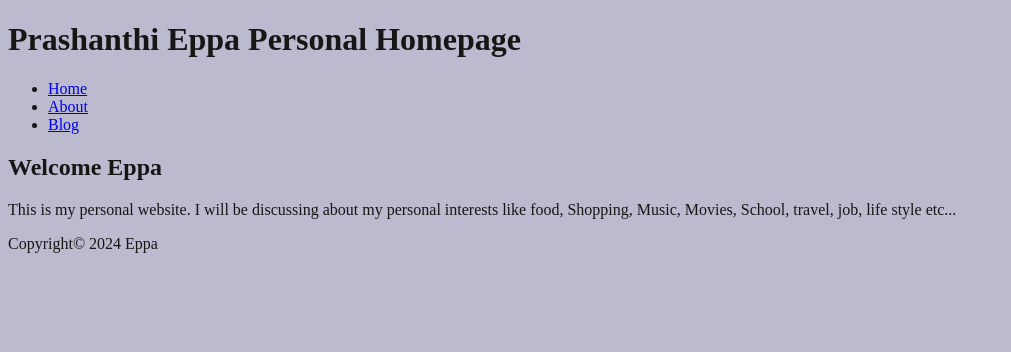
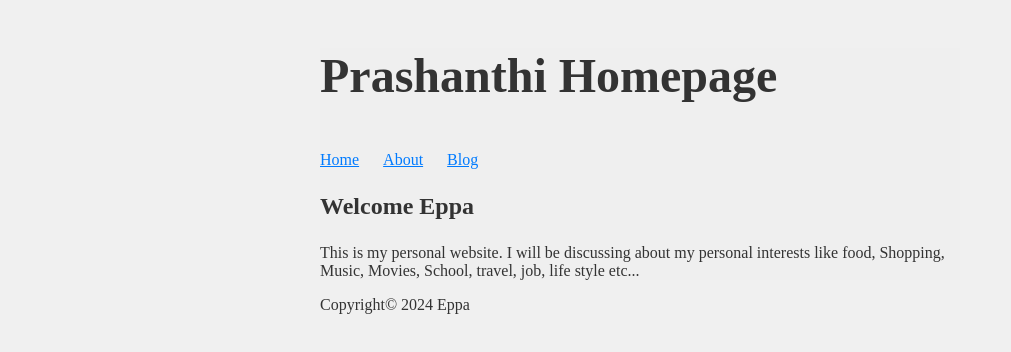
Before and after one commit to PrashanthiEppa/peppa-hw2-cdcourse, a plain HTML site: page index.html in a window 1280 px wide. Shown: the whole page, without its empty margins (0-1011 px from the left). Drawn offline with Linux system fonts and the light colour scheme.

Commit message:
Eppacommit

```diff
--- a/css/style.css
+++ b/css/style.css
@@ -0,0 +1,49 @@
+/* 2. Body width */
+body {
+    max-width: 80ch;
+    margin: 0 auto; /* Centers the body horizontally */
+}
+
+/* 3. Colors */
+body {
+    background-color: #f0f0f0; /* Background color */
+    color: #333; /* Foreground color */
+}
+
+a {
+    color: #007bff; /* Link color */
+}
+
+/* 4. Header text size */
+h1, h2, h3 {
+    margin-top: 1em;
+    margin-bottom: 1em;
+}
+
+h1 {
+    font-size: 3em; /* Three times larger */
+}
+
+/* 5. Header background */
+header {
+    background-color: rgba(240, 240, 240, 0.5); /* Faded foreground color */
+}
+
+/* 6. Navigation menu */
+nav ul {
+    list-style-type: none;
+    padding: 0;
+}
+
+nav ul li {
+    display: inline-block;
+    margin-right: 20px; /* Equal space between menu options */
+}
+
+nav ul li:hover {
+    background-color: #d9d9d9; /* Highlighted state */
+}
+
+nav ul + p {
+    margin-bottom: 10px; /* Extra space after the unordered list */
+}
--- a/index.html
+++ b/index.html
@@ -1,34 +1,32 @@
 <!DOCTYPE html>
 <html lang="en">
 <head>
-    <meta charset="UTF-8" />
+    <meta charset="UTF-8">
     <meta name="viewport" content="width=device-width, initial-scale=1.0">
     <title>Prashanthi - Homepage</title>
-    <style>
-        body {
-            background-color: #bbbacf;
-            color: #161715;
-        }
-    </style>
+    <link rel="stylesheet" href="css/style.css">
 </head>
 <body>
     <header>
-        <h1>Prashanthi Eppa Personal Homepage </h1>
+        <h1>Prashanthi Homepage</h1>
         <nav>
             <ul>
                 <li><a href="index.html">Home</a></li>
                 <li><a href="pages/about.html">About</a></li>
                 <li><a href="pages/blog.html">Blog</a></li>
             </ul>
+            <h2>Welcome Eppa</h2>
+            <p>This is my personal website. I will be discussing about my personal interests like food, Shopping, Music, Movies,
+              School, travel, job, life style etc...
+    </p> <!-- Extra space -->
         </nav>
     </header>
     <main>
-        <h2>Welcome Eppa</h2>
-        <p>This is my personal website. I will be discussing about my personal interests like food, Shopping, Music, Movies,
-            School, travel, job, life style etc...</p>
+        <footer>
+            <p>Copyright&copy; 2024 Eppa</p>
+        </footer>
+
+        <!-- Your main content goes here -->
     </main>
-    <footer>
-        <p>Copyright&copy; 2024 Eppa</p>
-    </footer>
 </body>
 </html>
```
